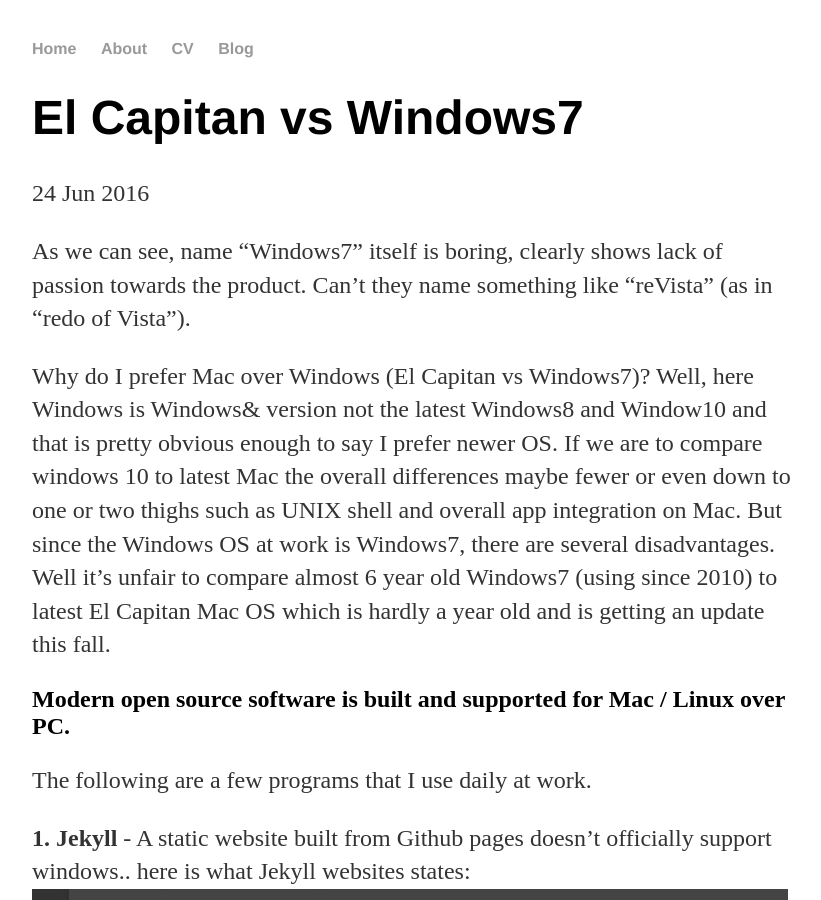
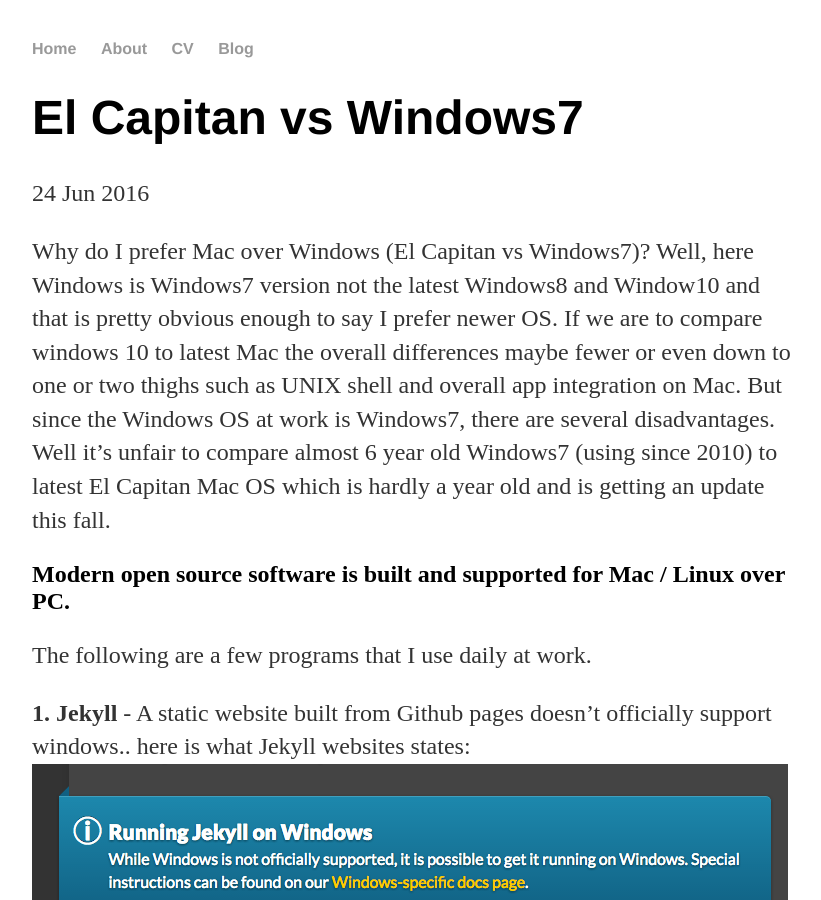
Before and after one commit to 4Step/4Step.github.io, a Jekyll site: the page built from _posts/2016-06-25-mac-vs-windows.md, in a window 1280 px wide and 900 px high. Shown: the whole window, without its empty margins (224-1045 px from the left). Built offline with Jekyll 4.4.1, drawn with Linux system fonts in a browser that asks for light colours.

Commit message:
took out windows7 name  bashing

```diff
--- a/_config.yml
+++ b/_config.yml
@@ -1,3 +1,17 @@
 name: Amar Sarvepalli, 4Step Modeler
 markdown: kramdown
 permalink: /blog/:year/:month/:day/:title
+title: Amar Sarvepalli
+description: My Personal Blog
+author: Amar Sarvepalli
+social:
+    - icon: fa-facebook
+      link: '#'
+    - icon: fa-skype
+      link: '#'
+    - icon: fa-twitter
+      link: '#'
+    - icon: fa-linkedin
+      link: '#'
+    - icon: fa-stack-exchange
+      link: '#'
--- a/_posts/2016-06-25-mac-vs-windows.md
+++ b/_posts/2016-06-25-mac-vs-windows.md
@@ -4,9 +4,7 @@
 date: 2016-06-24
 ---
 
-As we can see, name "Windows7" itself is boring, clearly shows lack of passion towards the product. Can't they name something like "reVista" (as in "redo of Vista").
-
-Why do I prefer Mac over Windows (El Capitan vs Windows7)? Well, here Windows is Windows& version not the latest Windows8 and Window10 and that is pretty obvious enough to say I prefer newer OS. If we are to compare windows 10 to latest Mac the overall differences maybe fewer or even down to one or two thighs such as UNIX shell and overall app integration on Mac. But since the Windows OS at work is Windows7, there are several disadvantages. Well it’s unfair to compare almost 6 year old Windows7 (using since 2010) to latest El Capitan Mac OS which is hardly a year old and is getting an update this fall.
+Why do I prefer Mac over Windows (El Capitan vs Windows7)? Well, here Windows is Windows7 version not the latest Windows8 and Window10 and that is pretty obvious enough to say I prefer newer OS. If we are to compare windows 10 to latest Mac the overall differences maybe fewer or even down to one or two thighs such as UNIX shell and overall app integration on Mac. But since the Windows OS at work is Windows7, there are several disadvantages. Well it’s unfair to compare almost 6 year old Windows7 (using since 2010) to latest El Capitan Mac OS which is hardly a year old and is getting an update this fall.
 
 
 
```
